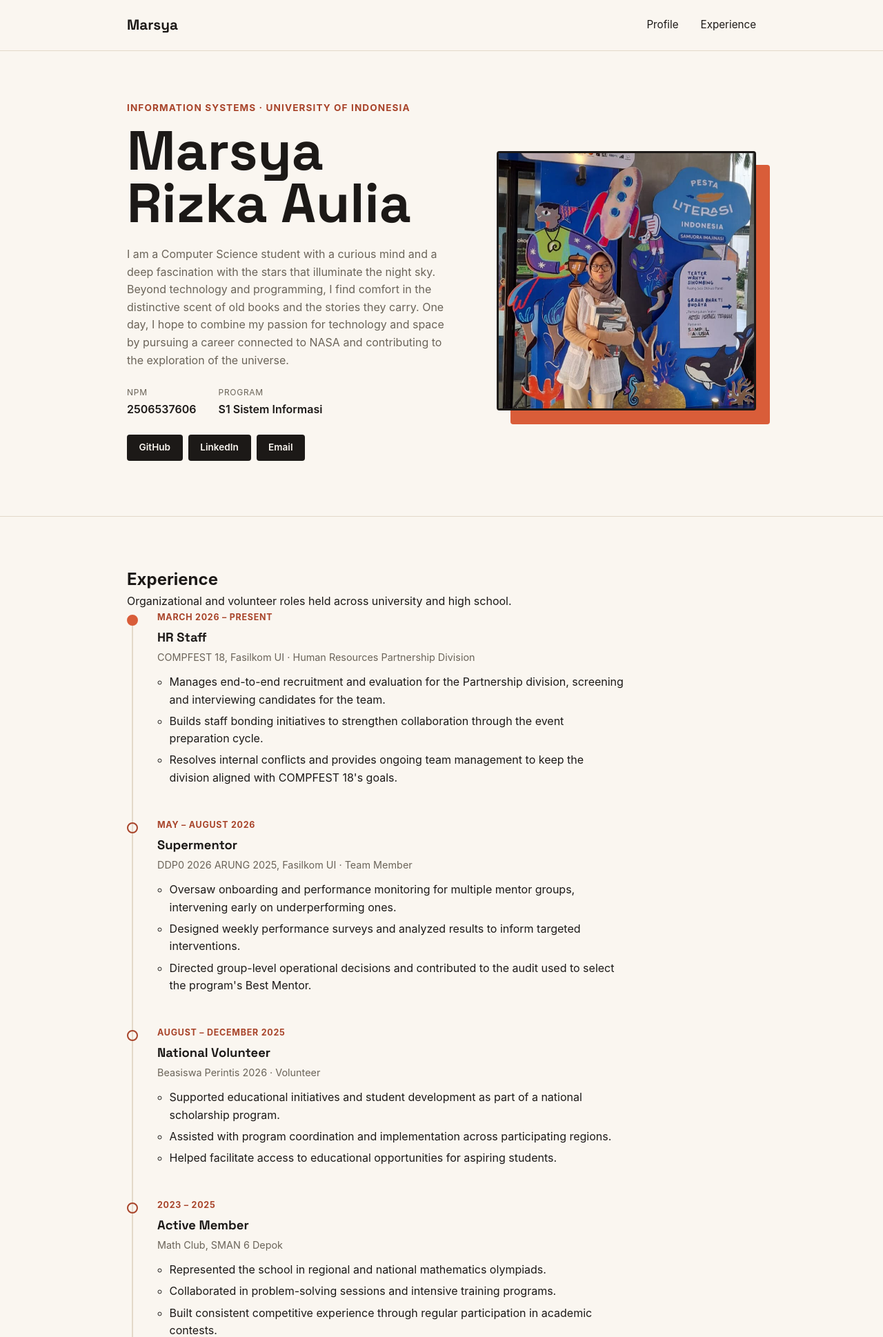
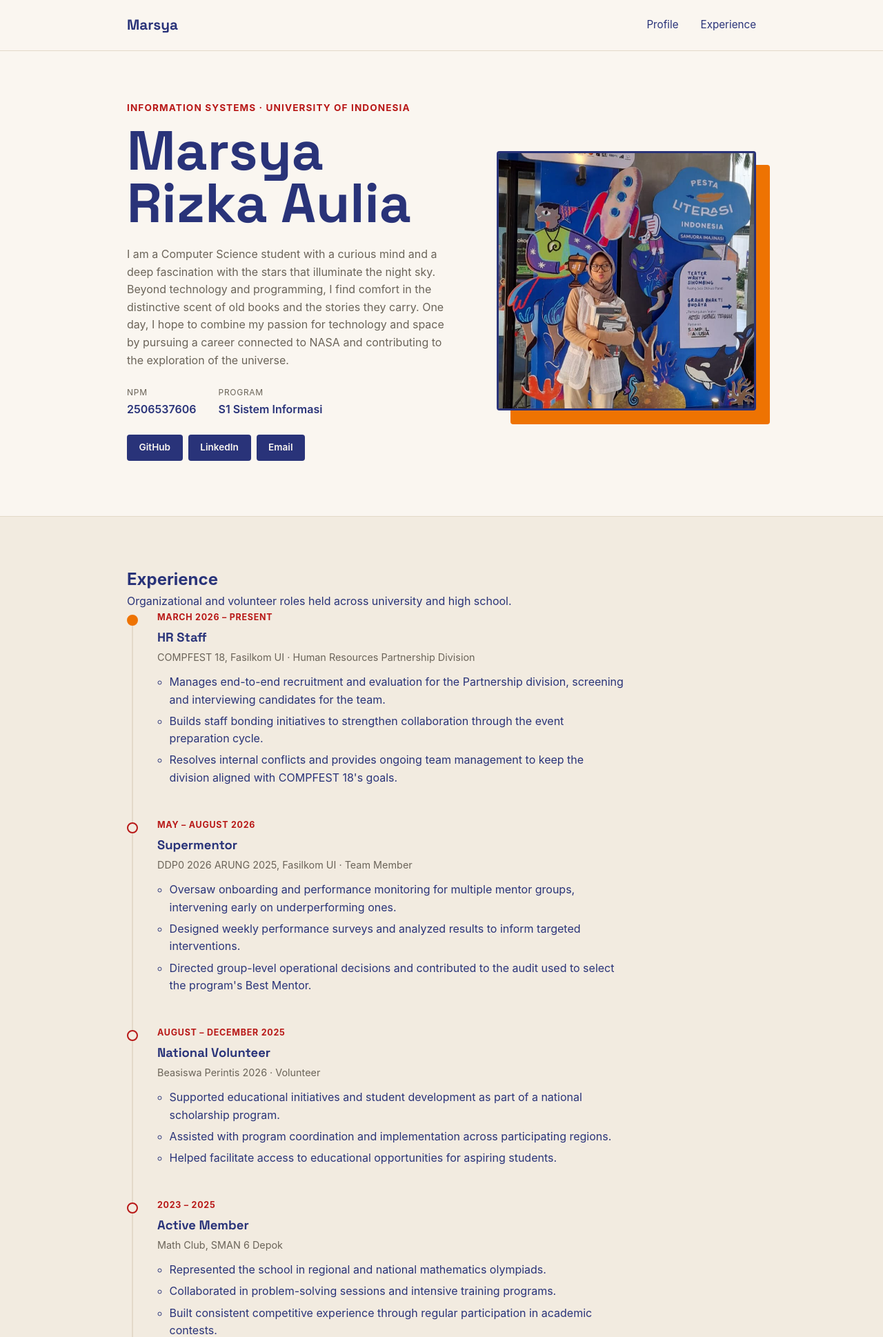
Before and after one commit to msystemctrl/myportofolio, a Django app: page / in a window 1280 px wide. Shown: the top 1938 px of the page at 69% size. Run offline with Django 5.2, Linux system fonts and the light colour scheme.

Commit message:
style: update portfolio color palette

```diff
--- a/static/css/style.css
+++ b/static/css/style.css
@@ -5,13 +5,16 @@
 }
 
 :root {
-    --ink: #1c1917;
+    --ink: #293379;           /* Untuk teks utama supaya lebih tegas & kontras di atas cream */
     --paper: #faf6f0;
-    --accent: #d95d39;
-    --accent-dark: #a8442a;
+    --accent: #ee7302;        /* Untuk aksen utama seperti hover, tombol, marker aktif */
+    --accent-dark: #b81817;   /* Untuk kicker, tanggal, border card */
     --line: #e3d9c9;
     --text-muted: #6b6459;
     --radius: 4px;
+    --paper-raised: #f2ebe0;
+    --accent-soft: rgba(238, 115, 2, 0.16);
+    --shadow: 0 12px 28px rgba(28, 25, 23, 0.08);
 }
 
 body {
--- a/templates/index.html
+++ b/templates/index.html
@@ -3,7 +3,7 @@
 <head>
     <meta charset="UTF-8">
     <meta name="viewport" content="width=device-width, initial-scale=1.0">
-    <title>Marsya - Portofolio</title>
+    <title>Marsya - Portfolio</title>
     <link rel="preconnect" href="https://fonts.googleapis.com">
     <link rel="preconnect" href="https://fonts.gstatic.com" crossorigin>
     <link href="https://fonts.googleapis.com/css2?family=Space+Grotesk:wght@500;700&display=swap" rel="stylesheet">
```
